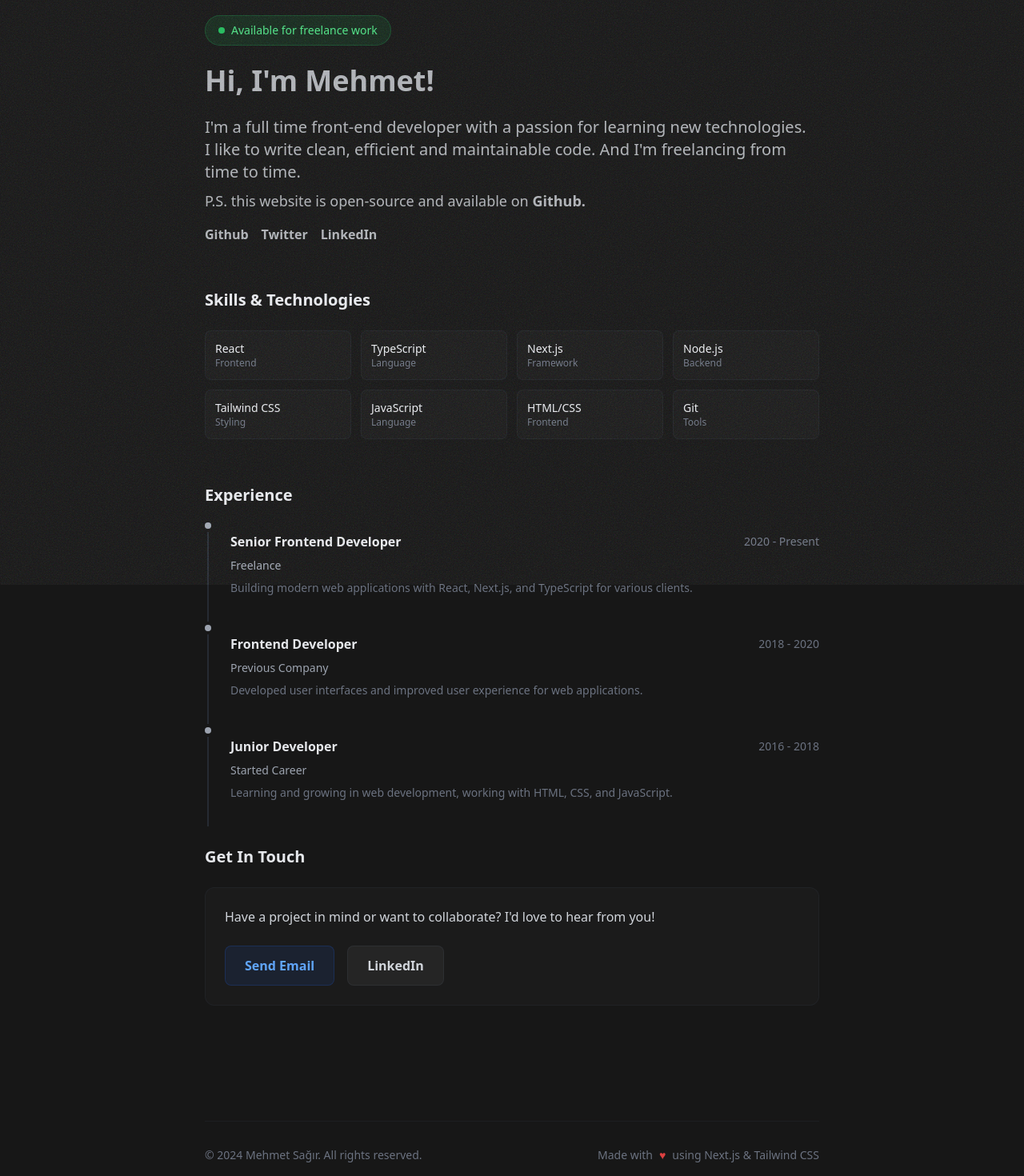
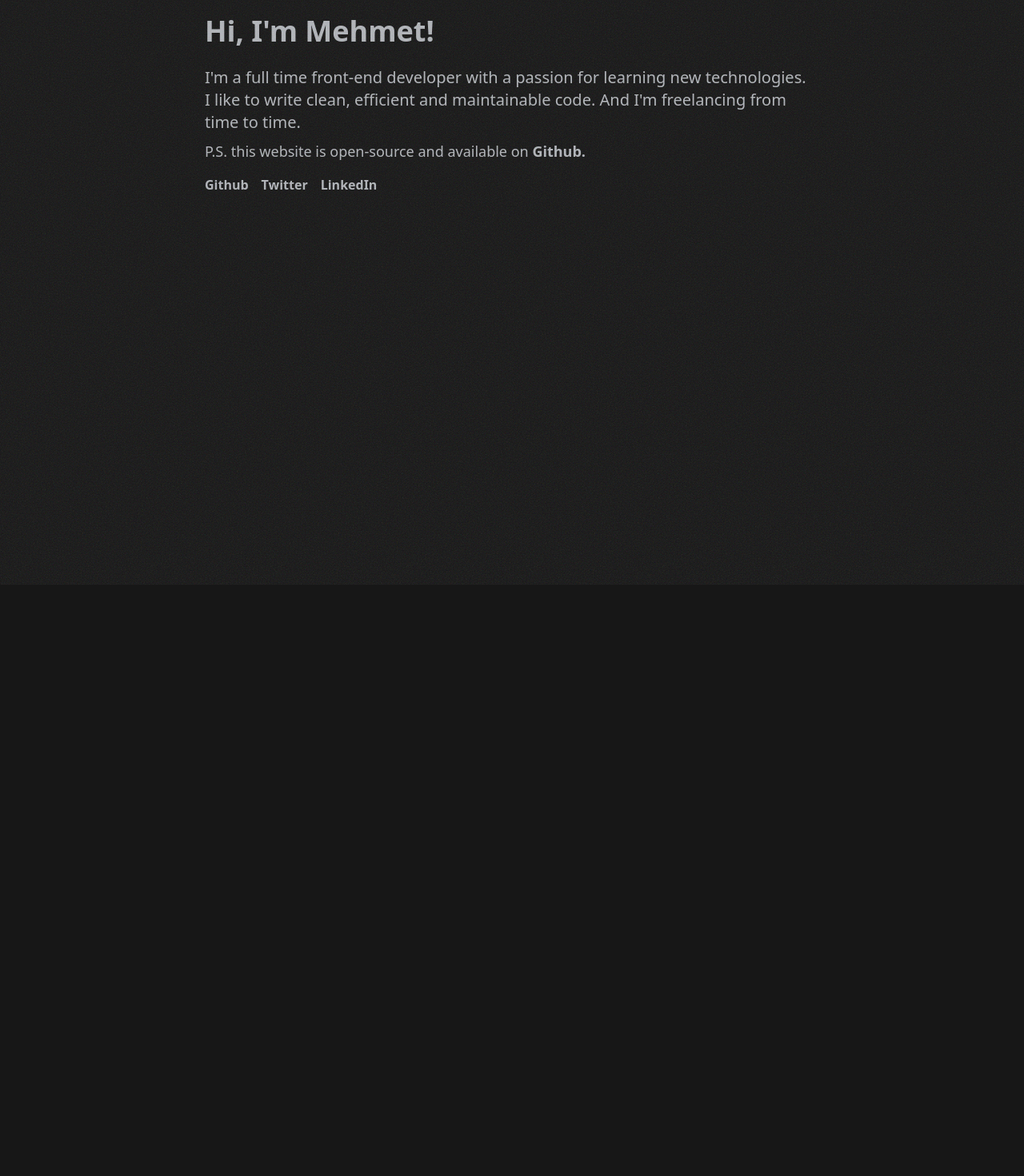
Before and after one commit to mehmetsagir/mehmetsagir.dev, a Next.js app: page / in a window 1280 px wide. Shown: the part 69-1539 px from the top of the page at 80% size. After the commit the page ends 800 px from the top, so only its background shows below. Built offline with nearby package versions, Linux system fonts and the light colour scheme.

Commit message:
Revert "feat: enhance homepage with rich content sections"
This reverts commit 9e513e3dfdec4fb4518d3ba44a4528e184d8d566.

```diff
--- a/app/globals.css
+++ b/app/globals.css
@@ -1,10 +1,6 @@
 @tailwind base;
 @tailwind components;
 @tailwind utilities;
-
-html {
-  scroll-behavior: smooth;
-}
 
 html,
 body {
@@ -14,18 +10,3 @@ body {
 body {
   @apply bg-neutral-900 text-gray-300/80 antialiased;
 }
-
-@keyframes fadeInUp {
-  from {
-    opacity: 0;
-    transform: translateY(20px);
-  }
-  to {
-    opacity: 1;
-    transform: translateY(0);
-  }
-}
-
-.animate-fadeInUp {
-  animation: fadeInUp 0.6s ease-out;
-}
--- a/app/page.tsx
+++ b/app/page.tsx
@@ -1,31 +1,11 @@
 import { About } from '@/components/about';
-import { Contact } from '@/components/contact';
-import { Experience } from '@/components/experience';
-import { Footer } from '@/components/footer';
-import { Skills } from '@/components/skills';
 import { SocialLinks } from '@/components/social-links';
-import { Status } from '@/components/status';
 
 export default function HomePage() {
   return (
-    <>
-      <div className="space-y-8 pb-16 pt-10">
-        <div className="animate-fadeInUp">
-          <Status />
-          <About />
-          <SocialLinks className="mt-4" />
-        </div>
-        <div className="animate-fadeInUp" style={{ animationDelay: '0.1s' }}>
-          <Skills />
-        </div>
-        <div className="animate-fadeInUp" style={{ animationDelay: '0.2s' }}>
-          <Experience />
-        </div>
-        <div className="animate-fadeInUp" style={{ animationDelay: '0.3s' }}>
-          <Contact />
-        </div>
-      </div>
-      <Footer />
-    </>
+    <div className="pt-10">
+      <About />
+      <SocialLinks className="mt-4" />
+    </div>
   );
 }
--- a/components/contact.tsx
+++ /dev/null
@@ -1,32 +0,0 @@
-import { StyledLink } from '@/components/styled-link';
-
-export function Contact() {
-  return (
-    <div className="mt-14">
-      <h2 className="mb-6 text-xl font-semibold text-gray-200">Get In Touch</h2>
-      <div className="rounded-xl border border-gray-700/20 bg-neutral-800/30 p-6">
-        <p className="mb-6 text-gray-300">
-          Have a project in mind or want to collaborate? I&apos;d love to hear
-          from you!
-        </p>
-
-        <div className="flex flex-col gap-4 sm:flex-row">
-          <StyledLink
-            href="mailto:mehmet@example.com"
-            className="inline-flex items-center justify-center rounded-lg border border-blue-600/20 bg-blue-600/10 px-6 py-3 font-medium text-blue-400 transition-all duration-300 hover:border-blue-600/40 hover:bg-blue-600/20 hover:text-blue-300"
-          >
-            Send Email
-          </StyledLink>
-
-          <StyledLink
-            href="https://linkedin.com/in/mehmetsagir"
-            target="_blank"
-            className="inline-flex items-center justify-center rounded-lg border border-gray-600/20 bg-neutral-700/30 px-6 py-3 font-medium text-gray-300 transition-all duration-300 hover:border-gray-500/40 hover:bg-neutral-700/60 hover:text-white"
-          >
-            LinkedIn
-          </StyledLink>
-        </div>
-      </div>
-    </div>
-  );
-}
--- a/components/experience.tsx
+++ /dev/null
@@ -1,56 +0,0 @@
-const EXPERIENCE = [
-  {
-    title: 'Senior Frontend Developer',
-    company: 'Freelance',
-    period: '2020 - Present',
-    description:
-      'Building modern web applications with React, Next.js, and TypeScript for various clients.'
-  },
-  {
-    title: 'Frontend Developer',
-    company: 'Previous Company',
-    period: '2018 - 2020',
-    description:
-      'Developed user interfaces and improved user experience for web applications.'
-  },
-  {
-    title: 'Junior Developer',
-    company: 'Started Career',
-    period: '2016 - 2018',
-    description:
-      'Learning and growing in web development, working with HTML, CSS, and JavaScript.'
-  }
-];
-
-export function Experience() {
-  return (
-    <div className="mt-14">
-      <h2 className="mb-8 text-xl font-semibold text-gray-200">Experience</h2>
-      <div className="space-y-8">
-        {EXPERIENCE.map((exp, index) => (
-          <div key={index} className="relative pl-8">
-            <div className="absolute left-0 top-1 h-2 w-2 rounded-full bg-gray-400"></div>
-            <div className="absolute left-[3px] top-4 h-full w-[2px] bg-gray-700/50 last:hidden"></div>
-
-            <div className="group -m-4 rounded-lg p-4 transition-colors duration-300 hover:bg-neutral-800/20">
-              <div className="mb-2 flex flex-col sm:flex-row sm:items-center sm:justify-between">
-                <h3 className="font-semibold text-gray-200 transition-colors group-hover:text-white">
-                  {exp.title}
-                </h3>
-                <span className="text-sm text-gray-500 transition-colors group-hover:text-gray-400">
-                  {exp.period}
-                </span>
-              </div>
-              <div className="mb-2 text-sm font-medium text-gray-400 transition-colors group-hover:text-gray-300">
-                {exp.company}
-              </div>
-              <p className="text-sm text-gray-500 transition-colors group-hover:text-gray-400">
-                {exp.description}
-              </p>
-            </div>
-          </div>
-        ))}
-      </div>
-    </div>
-  );
-}
--- a/components/footer.tsx
+++ /dev/null
@@ -1,14 +0,0 @@
-export function Footer() {
-  return (
-    <footer className="mt-20 border-t border-gray-700/20 pt-8">
-      <div className="flex flex-col items-center justify-between gap-4 text-sm text-gray-500 sm:flex-row">
-        <p>© 2024 Mehmet Sağır. All rights reserved.</p>
-        <p className="flex items-center gap-2">
-          Made with
-          <span className="animate-pulse text-red-500">♥</span>
-          using Next.js & Tailwind CSS
-        </p>
-      </div>
-    </footer>
-  );
-}
--- a/components/skills.tsx
+++ /dev/null
@@ -1,35 +0,0 @@
-const SKILLS = [
-  { name: 'React', category: 'Frontend' },
-  { name: 'TypeScript', category: 'Language' },
-  { name: 'Next.js', category: 'Framework' },
-  { name: 'Node.js', category: 'Backend' },
-  { name: 'Tailwind CSS', category: 'Styling' },
-  { name: 'JavaScript', category: 'Language' },
-  { name: 'HTML/CSS', category: 'Frontend' },
-  { name: 'Git', category: 'Tools' }
-];
-
-export function Skills() {
-  return (
-    <div className="mt-14">
-      <h2 className="mb-6 text-xl font-semibold text-gray-200">
-        Skills & Technologies
-      </h2>
-      <div className="grid grid-cols-2 gap-3 sm:grid-cols-4">
-        {SKILLS.map(skill => (
-          <div
-            key={skill.name}
-            className="group rounded-lg border border-gray-700/20 bg-neutral-800/30 p-3 transition-all duration-300 hover:scale-105 hover:border-gray-600/40 hover:bg-neutral-800/60"
-          >
-            <div className="text-sm font-medium text-gray-200 transition-colors group-hover:text-white">
-              {skill.name}
-            </div>
-            <div className="text-xs text-gray-500 transition-colors group-hover:text-gray-400">
-              {skill.category}
-            </div>
-          </div>
-        ))}
-      </div>
-    </div>
-  );
-}
--- a/components/status.tsx
+++ /dev/null
@@ -1,10 +0,0 @@
-export function Status() {
-  return (
-    <div className="mb-6 inline-flex items-center gap-2 rounded-full border border-green-500/20 bg-green-500/10 px-4 py-2">
-      <div className="h-2 w-2 animate-pulse rounded-full bg-green-500"></div>
-      <span className="text-sm font-medium text-green-400">
-        Available for freelance work
-      </span>
-    </div>
-  );
-}
```
Also changed, not shown: .claude/settings.local.json.
